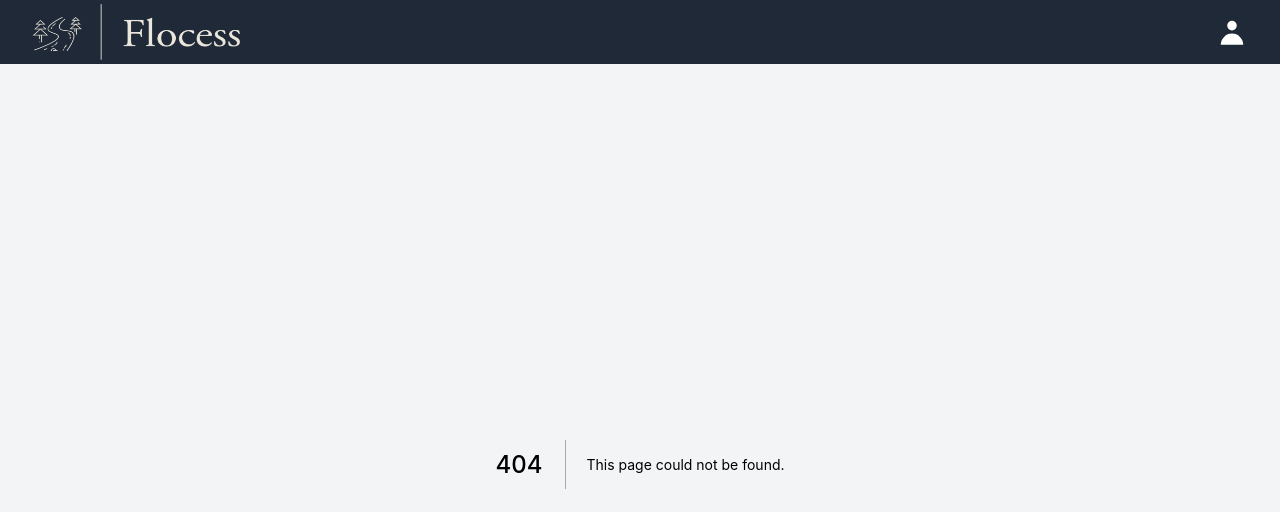
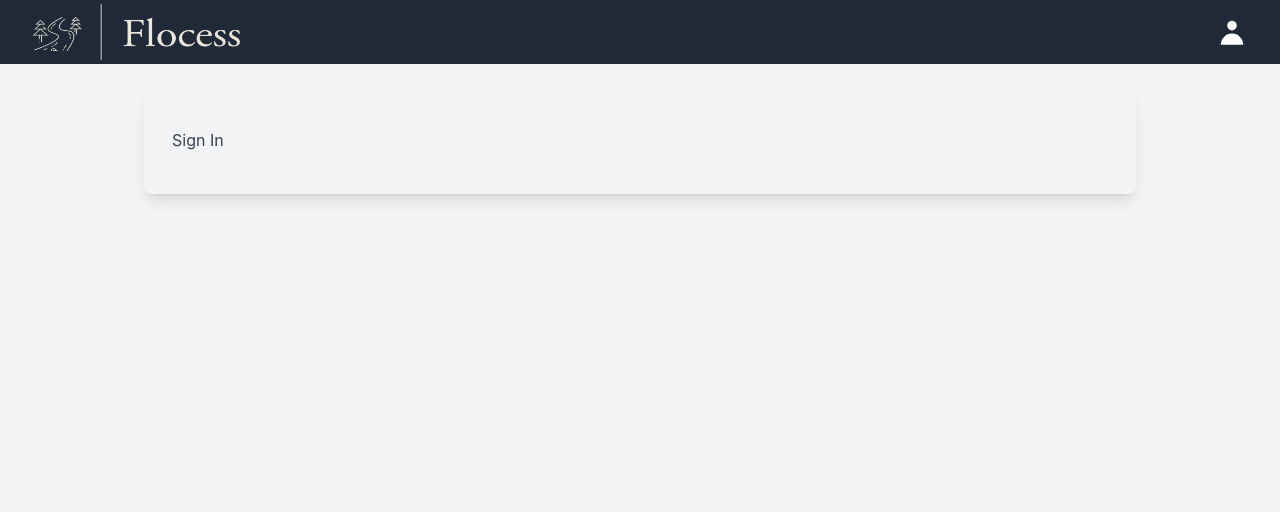
Before and after one commit to tlvu93/flocess, a Next.js app: page /user-dashboard in a window 1280 px wide. Before the commit this address had no page. Shown: the top 512 px of the page. Built offline with nearby package versions, Linux system fonts and the light colour scheme.

Commit message:
Add Container Style Variant

```diff
--- /dev/null
+++ b/pages/user-dashboard.tsx
@@ -0,0 +1,23 @@
+import React from 'react';
+
+import { useAuth } from '@context/auth-context';
+import Container, { ContainerStyle } from '@layouts/Container';
+
+const UserDashboard = () => {
+  const { isAuthenticated } = useAuth();
+  return (
+    <>
+      {isAuthenticated ? (
+        <div>
+          <Container style={ContainerStyle.Light}>UserDashboard test</Container>
+        </div>
+      ) : (
+        <Container style={ContainerStyle.Light}>
+          <div>Sign In</div>
+        </Container>
+      )}
+    </>
+  );
+};
+
+export default UserDashboard;
--- a/src/layouts/Container.tsx
+++ b/src/layouts/Container.tsx
@@ -1,16 +1,27 @@
 import { ReactNode } from 'react';
 
+export enum ContainerStyle {
+  Dark,
+  Light,
+}
 interface Props {
+  style: ContainerStyle;
   children?: ReactNode;
 }
 
-const Container = ({ children, ...props }: Props) => {
+const Container = ({
+  style = ContainerStyle.Dark,
+  children,
+  ...props
+}: Props) => {
+  switch (style) {
+    case ContainerStyle.Dark:
       return (
         <section className='bg-gray-700 px-8 py-6 md:px-0'>
           <div className='mx-auto max-w-5xl'>
             <div className='mx-4 flex items-center justify-center'>
               <div className='mt-8 w-full md:mt-0'>
-            <div className='overflow-hidden rounded-lg border-b-2 border-gray-700 bg-gray-800 p-8 py-10 px-7 text-white shadow-xl'>
+                <div className='overflow-hidden rounded-lg border-b-2 border-gray-700 bg-gray-800 p-8 py-10 px-7 text-white shadow-lg'>
                   {children}
                 </div>
               </div>
@@ -18,6 +29,22 @@ const Container = ({ children, ...props }: Props) => {
           </div>
         </section>
       );
+
+    case ContainerStyle.Light:
+      return (
+        <section className='bg-gray-100 px-8 py-6 md:px-0'>
+          <div className='mx-auto max-w-5xl'>
+            <div className='mx-4 flex items-center justify-center'>
+              <div className='mt-8 w-full md:mt-0'>
+                <div className='overflow-hidden rounded-lg border-b-2 border-gray-100  p-8 py-10 px-7 text-gray-700 shadow-lg'>
+                  {children}
+                </div>
+              </div>
+            </div>
+          </div>
+        </section>
+      );
+  }
 };
 
 export default Container;
```
Lines whose indentation alone changed are shown as unchanged.
